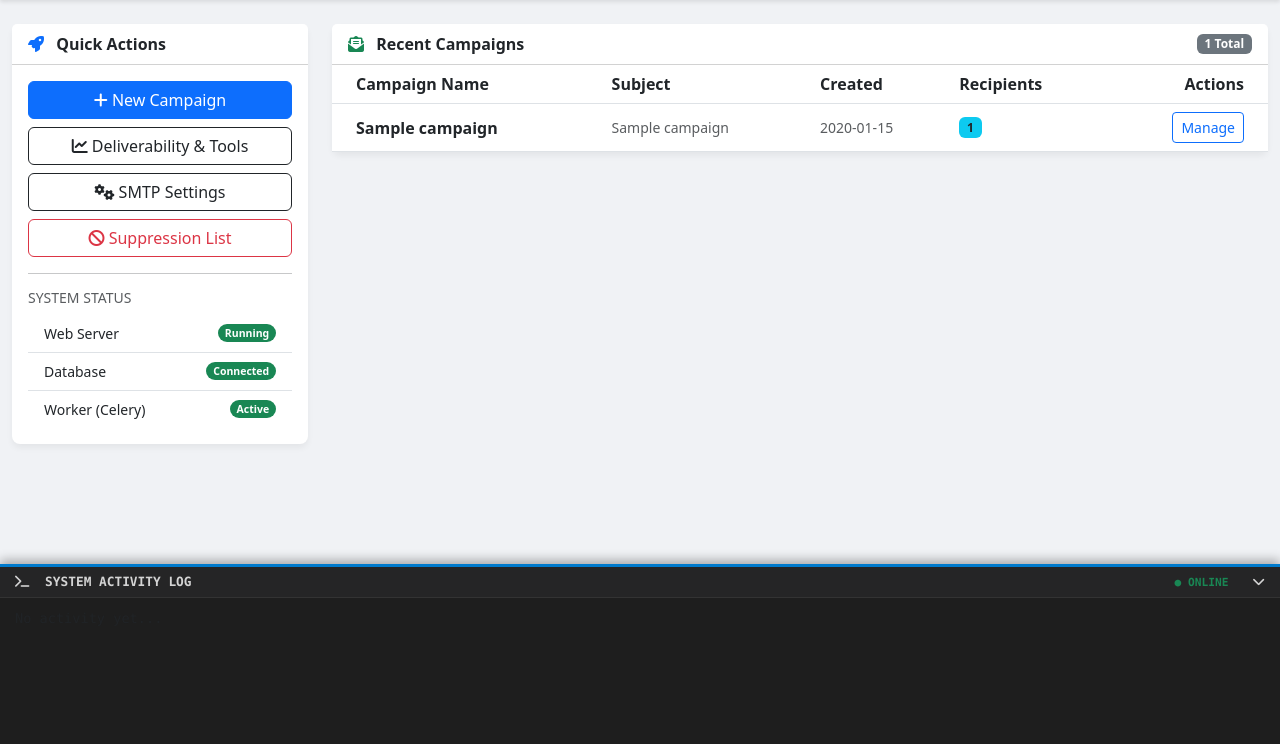
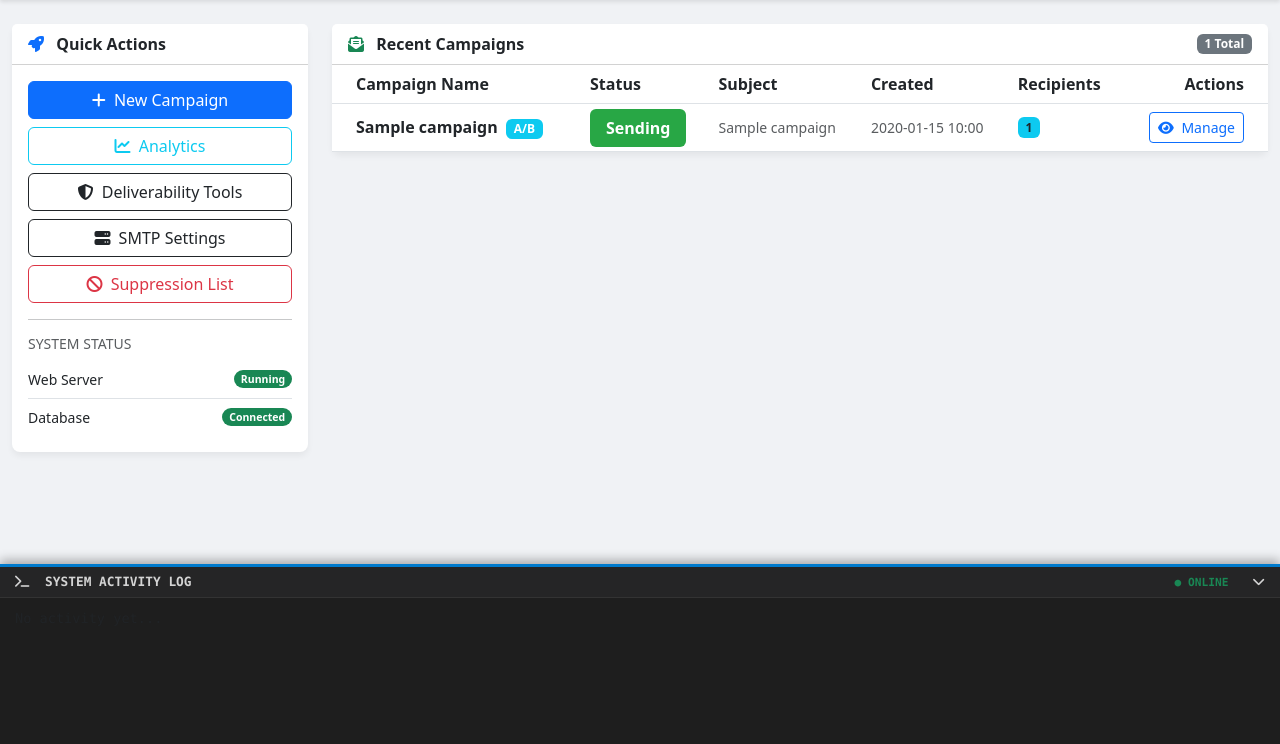
Before and after one commit to Sussyfreelandx/smtpweb, a Flask app: page / in a window 1280 px wide. Shown: the part 56-800 px from the top of the page. Run offline with Flask 2, Linux system fonts and the light colour scheme; a user stored in the database is signed in; tables that the repository leaves empty hold one stand-in row (values such as "Sample post"); data that the repository does not hold is empty.

Commit message:
Update dashboard.html

```diff
--- a/app/templates/dashboard.html
+++ b/app/templates/dashboard.html
@@ -11,19 +11,19 @@
             <div class="card-body">
                 <div class="d-grid gap-2">
                     <a href="{{ url_for('main.new_campaign') }}" class="btn btn-primary">
-                        <i class="fas fa-plus"></i> New Campaign
+                        <i class="fas fa-plus me-1"></i> New Campaign
                     </a>
-                    <!-- FIXED: Linked to Deliverability/Analytics tools -->
-                    <a href="{{ url_for('main.deliverability_tools') }}" class="btn btn-outline-dark">
-                        <i class="fas fa-chart-line"></i> Deliverability & Tools
+                    <a href="{{ url_for('main.analytics_dashboard') }}" class="btn btn-outline-info">
+                        <i class="fas fa-chart-line me-1"></i> Analytics
                     </a>
-                    <!-- FIXED: Linked to SMTP Profiles -->
-                    <a href="{{ url_for('main.smtp_profiles') }}" class="btn btn-outline-dark">
-                        <i class="fas fa-cogs"></i> SMTP Settings
+                    <a href="{{ url_for('main. deliverability_tools') }}" class="btn btn-outline-dark">
+                        <i class="fas fa-shield-alt me-1"></i> Deliverability Tools
                     </a>
-                    <!-- NEW: Linked to Suppression List -->
+                    <a href="{{ url_for('main. smtp_profiles') }}" class="btn btn-outline-dark">
+                        <i class="fas fa-server me-1"></i> SMTP Settings
+                    </a>
                     <a href="{{ url_for('main.suppression_list') }}" class="btn btn-outline-danger">
-                        <i class="fas fa-ban"></i> Suppression List
+                        <i class="fas fa-ban me-1"></i> Suppression List
                     </a>
                 </div>
 
@@ -31,17 +31,13 @@
 
                 <h6 class="text-muted small text-uppercase">System Status</h6>
                 <ul class="list-group list-group-flush small">
-                    <li class="list-group-item d-flex justify-content-between align-items-center">
+                    <li class="list-group-item d-flex justify-content-between align-items-center px-0">
                         Web Server
                         <span class="badge bg-success rounded-pill">Running</span>
                     </li>
-                    <li class="list-group-item d-flex justify-content-between align-items-center">
+                    <li class="list-group-item d-flex justify-content-between align-items-center px-0">
                         Database
                         <span class="badge bg-success rounded-pill">Connected</span>
-                    </li>
-                    <li class="list-group-item d-flex justify-content-between align-items-center">
-                        Worker (Celery)
-                        <span class="badge bg-success rounded-pill">Active</span>
                     </li>
                 </ul>
             </div>
@@ -53,15 +49,17 @@
         <div class="card card-custom">
             <div class="card-header bg-white d-flex justify-content-between align-items-center">
                 <span class="fw-bold"><i class="fas fa-envelope-open-text text-success me-2"></i> Recent Campaigns</span>
-                <span class="badge bg-secondary">{{ campaigns.count() }} Total</span>
+                <span class="badge bg-secondary">{{ campaigns. count() }} Total</span>
             </div>
             <div class="card-body p-0">
-                {% if campaigns.count() == 0 %}
+                {% if campaigns. count() == 0 %}
                     <div class="text-center py-5">
                         <i class="fas fa-inbox fa-3x text-muted mb-3"></i>
                         <h5 class="text-muted">No campaigns found</h5>
                         <p class="text-secondary">Get started by creating your first email campaign.</p>
-                        <a href="{{ url_for('main.new_campaign') }}" class="btn btn-sm btn-primary">Create Campaign</a>
+                        <a href="{{ url_for('main. new_campaign') }}" class="btn btn-sm btn-primary">
+                            <i class="fas fa-plus me-1"></i> Create Campaign
+                        </a>
                     </div>
                 {% else %}
                     <div class="table-responsive">
@@ -69,6 +67,7 @@
                             <thead class="bg-light">
                                 <tr>
                                     <th class="ps-4">Campaign Name</th>
+                                    <th>Status</th>
                                     <th>Subject</th>
                                     <th>Created</th>
                                     <th>Recipients</th>
@@ -82,17 +81,27 @@
                                         <a href="{{ url_for('main.view_campaign', campaign_id=campaign.id) }}" class="text-decoration-none text-dark">
                                             {{ campaign.name }}
                                         </a>
+                                        {% if campaign.ab_testing_enabled %}
+                                        <span class="badge bg-info ms-1" title="A/B Testing Enabled">A/B</span>
+                                        {% endif %}
                                     </td>
-                                    <td class="text-muted small">{{ campaign.subject }}</td>
-                                    <td class="text-muted small">{{ campaign.timestamp.strftime('%Y-%m-%d') }}</td>
+                                    <td>
+                                        <span class="campaign-status campaign-{{ campaign.status|lower }}">
+                                            {{ campaign.status }}
+                                        </span>
+                                    </td>
+                                    <td class="text-muted small" style="max-width: 200px; overflow: hidden; text-overflow: ellipsis; white-space: nowrap;">
+                                        {{ campaign.subject }}
+                                    </td>
+                                    <td class="text-muted small">{{ campaign.timestamp.strftime('%Y-%m-%d %H:%M') }}</td>
                                     <td>
                                         <span class="badge bg-info text-dark">
-                                            {{ campaign.recipients.count() }}
+                                            {{ campaign.recipients. count() }}
                                         </span>
                                     </td>
                                     <td class="text-end pe-4">
                                         <a href="{{ url_for('main.view_campaign', campaign_id=campaign.id) }}" class="btn btn-sm btn-outline-primary">
-                                            Manage
+                                            <i class="fas fa-eye me-1"></i> Manage
                                         </a>
                                     </td>
                                 </tr>
```
